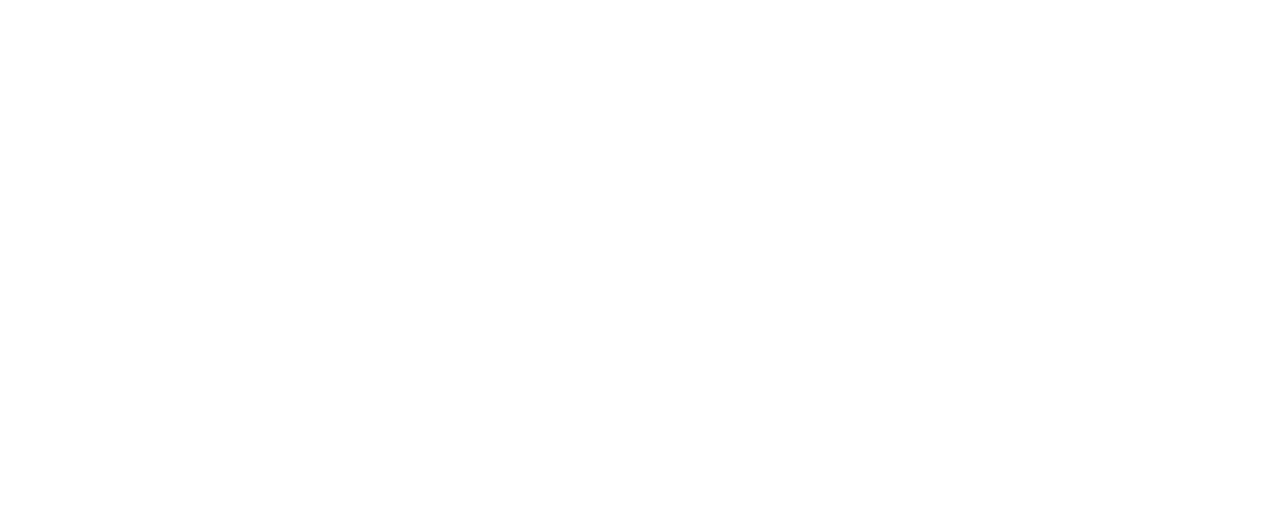
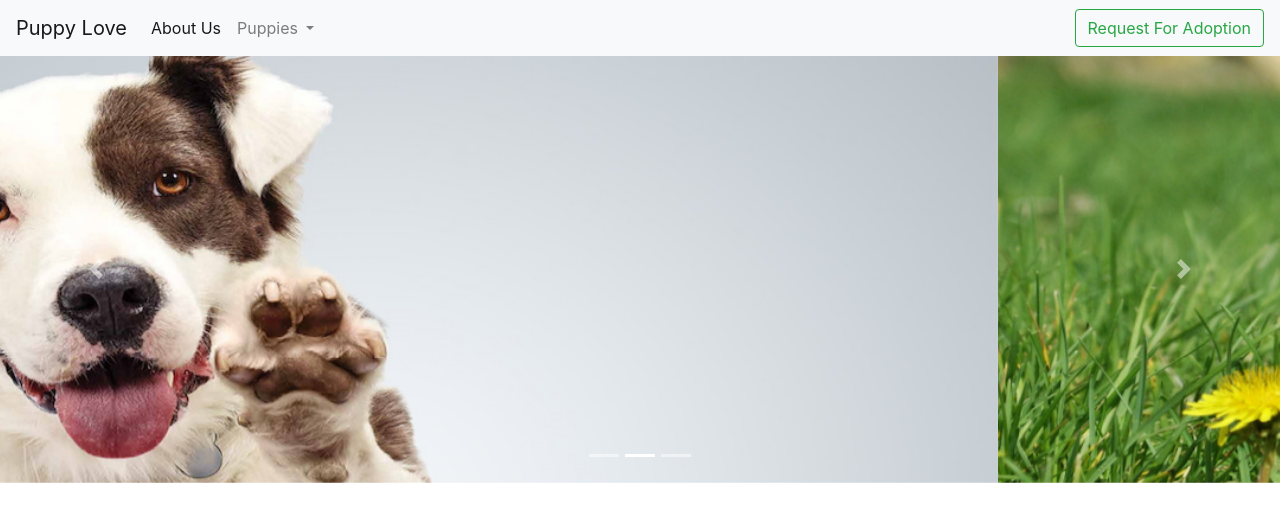
Before and after one commit to ChrisIhler/puppy-love, a plain HTML site: page index/index.html in a window 1280 px wide. Drawn offline with nearby package versions, Linux system fonts and the light colour scheme; files whose address does not match are found by name.

Commit message:
add carousel and changed head button and contents

```diff
--- a/index/index.css
+++ b/index/index.css
@@ -0,0 +1,3 @@
+.navbar-light{
+    background-color: #e3f2fd;
+}
--- a/index/index.html
+++ b/index/index.html
@@ -4,17 +4,76 @@
     <meta charset="UTF-8">
     <meta name="viewport" content="width=device-width, initial-scale=1.0">
     <meta http-equiv="X-UA-Compatible" content="ie=edge">
-    <title>Adopt a Puppy!</title>
-    <link href="../../dist/css/bootstrap.min.css" rel="stylesheet">
-    <link href="index.css" rel="stylesheet">
+    <link rel="stylesheet" href="index.css">
+    <link rel="stylesheet" href="https://stackpath.bootstrapcdn.com/bootstrap/4.1.3/css/bootstrap.min.css" integrity="sha384-MCw98/SFnGE8fJT3GXwEOngsV7Zt27NXFoaoApmYm81iuXoPkFOJwJ8ERdknLPMO" crossorigin="anonymous">
+    <meta name="viewport" content="width=device-width, initial-scale=1, shrink-to-fit=no">
+    <script src="https://code.jquery.com/jquery-3.3.1.slim.min.js" integrity="sha384-q8i/X+965DzO0rT7abK41JStQIAqVgRVzpbzo5smXKp4YfRvH+8abtTE1Pi6jizo" crossorigin="anonymous"></script>
+    <script src="https://cdnjs.cloudflare.com/ajax/libs/popper.js/1.14.3/umd/popper.min.js" integrity="sha384-ZMP7rVo3mIykV+2+9J3UJ46jBk0WLaUAdn689aCwoqbBJiSnjAK/l8WvCWPIPm49" crossorigin="anonymous"></script>
+    <script src="https://stackpath.bootstrapcdn.com/bootstrap/4.1.3/js/bootstrap.min.js" integrity="sha384-ChfqqxuZUCnJSK3+MXmPNIyE6ZbWh2IMqE241rYiqJxyMiZ6OW/JmZQ5stwEULTy" crossorigin="anonymous"></script>
+    <script defer src="index.js"></script>
+    <title>Adopt a Puppy</title>
 </head>
 
-<body>
+<main>
+
     <header>
+    <nav class="navbar navbar-expand-lg navbar-light bg-light">
+        <a class="navbar-brand" href="#">Puppy Love</a>
+        <button class="navbar-toggler" type="button" data-toggle="collapse" data-target="#navbarSupportedContent" aria-controls="navbarSupportedContent" aria-expanded="false" aria-label="Toggle navigation">
+            <span class="navbar-toggler-icon"></span>
+        </button>
 
+        <div class="collapse navbar-collapse" id="navbarSupportedContent">
+            <ul class="navbar-nav mr-auto">
+            <li class="nav-item active">
+                <a class="nav-link" href="#">About Us <span class="sr-only">(current)</span></a>
+            </li>
+            <li class="nav-item dropdown">
+                <a class="nav-link dropdown-toggle" href="#" id="navbarDropdown" role="button" data-toggle="dropdown" aria-haspopup="true" aria-expanded="false">
+                Puppies
+                </a>
+                <div class="dropdown-menu" aria-labelledby="navbarDropdown">
+                <a class="dropdown-item" href="#">Puppy Group A</a>
+                <a class="dropdown-item" href="#">Puppy Group B</a>
+                <div class="dropdown-divider"></div>
+                <a class="dropdown-item" href="#">Puppy Group C</a>
+                </div>
+            </li>
+            </ul>
+            <form class="form-inline my-2 my-lg-0">
+            <button class="btn btn-outline-success my-2 my-sm-0" type="submit">Request For Adoption</button>
+            </form>
+        </div>
+    </nav>
     </header>
 
-    <main>
+    <div id="carouselExampleIndicators" class="carousel slide" data-ride="carousel">
+        <ol class="carousel-indicators">
+            <li data-target="#carouselExampleIndicators" data-slide-to="0" class="active"></li>
+            <li data-target="#carouselExampleIndicators" data-slide-to="1"></li>
+            <li data-target="#carouselExampleIndicators" data-slide-to="2"></li>
+        </ol>
+        <div class="carousel-inner">
+            <div class="carousel-item active">
+            <img class="d-block w-100" src="file:///Users/sarah/Dev/puppy-love/index/index%20imgs/dog%20img1.jpg">
+            </div>
+            <div class="carousel-item">
+            <img class="d-block w-100" src="file:///Users/sarah/Dev/puppy-love/index/index%20imgs/dog%20img2.jpg">
+            </div>
+            <div class="carousel-item">
+            <img class="d-block w-100" src="file:///Users/sarah/Dev/puppy-love/index/index%20imgs/dog%20img%203.png">
+            </div>
+        </div>
+        <a class="carousel-control-prev" href="#carouselExampleIndicators" role="button" data-slide="prev">
+            <span class="carousel-control-prev-icon" aria-hidden="true"></span>
+            <span class="sr-only">Previous</span>
+        </a>
+        <a class="carousel-control-next" href="#carouselExampleIndicators" role="button" data-slide="next">
+            <span class="carousel-control-next-icon" aria-hidden="true"></span>
+            <span class="sr-only">Next</span>
+        </a>
+    </div>
+
 
     </main>
 
```
Also changed, not shown: index/index imgs/dog img 3.png (added), index/index imgs/dog img1.jpg (added), index/index imgs/dog img2.jpg (added), 3 other files.
